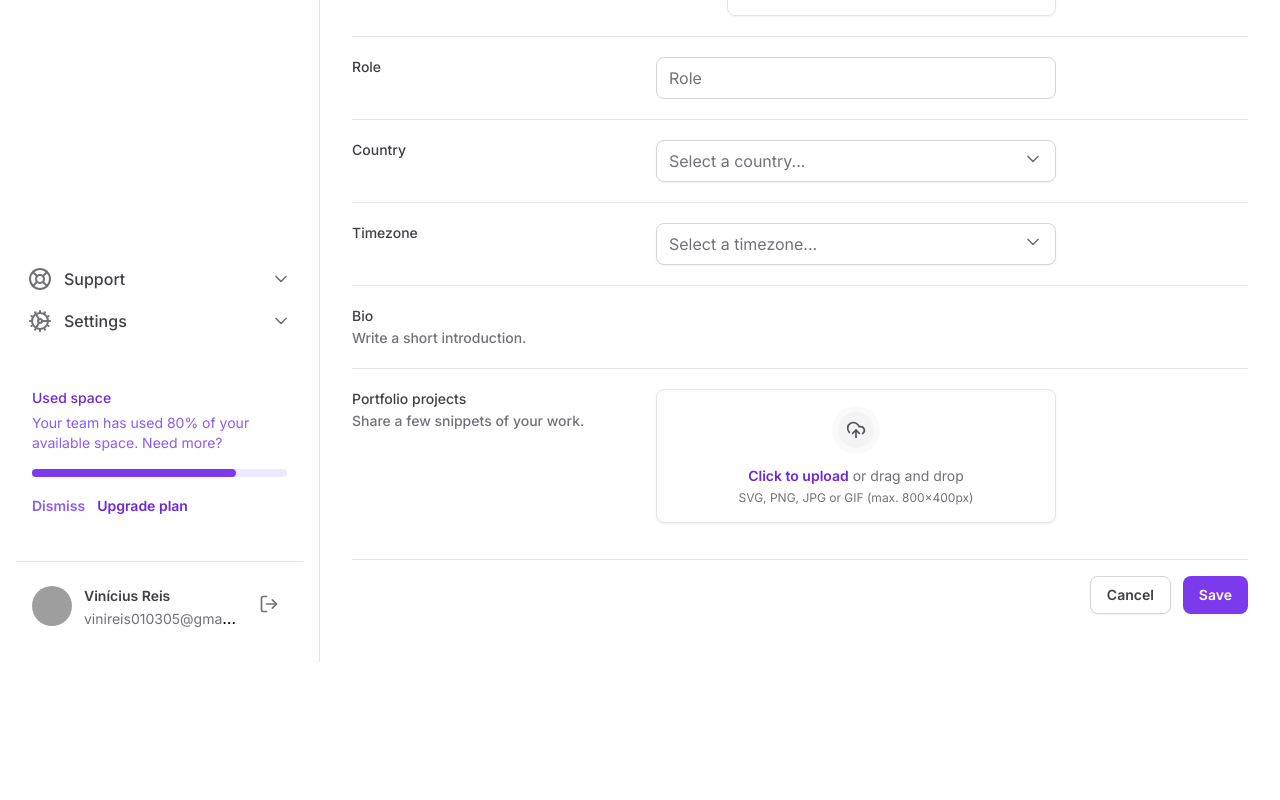
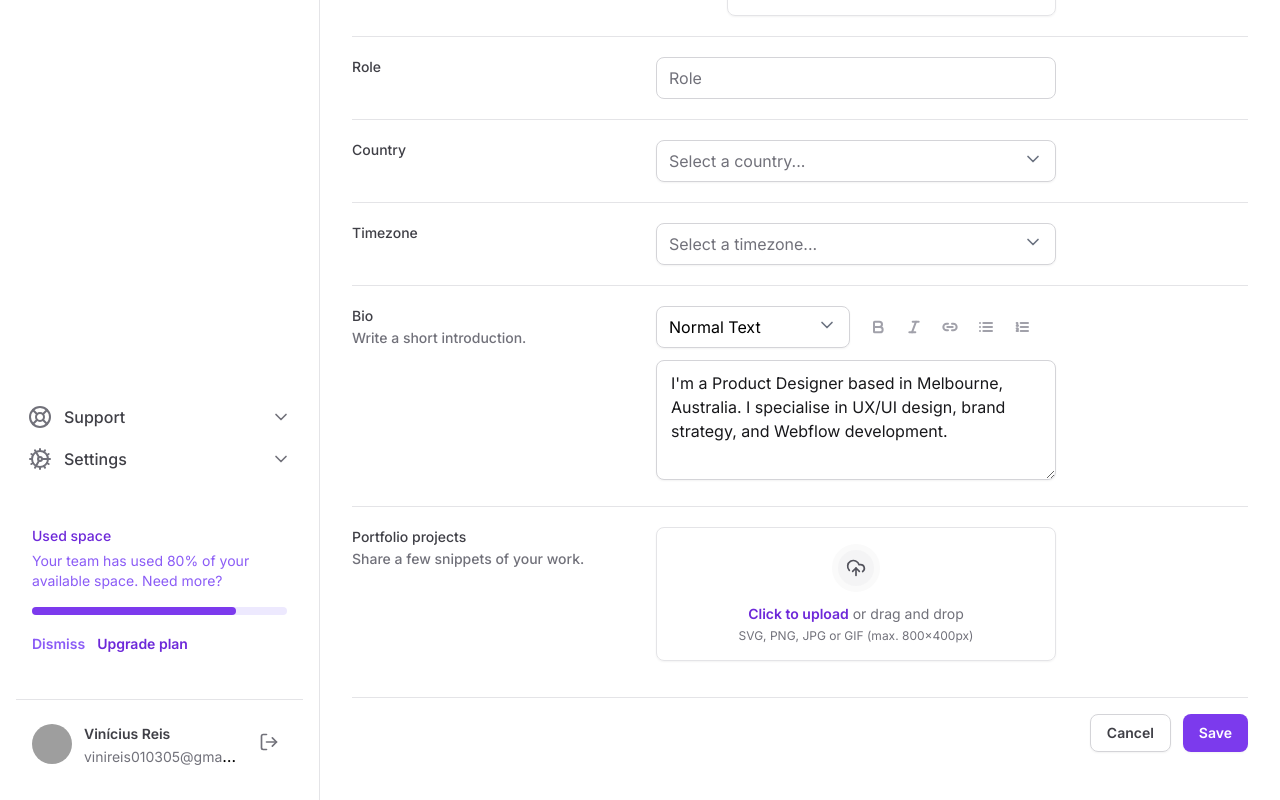
Before and after one commit to ViniciusSouzaDosReis/poc-tailwind-with-next, a Next.js app: page / in a window 1280 px wide. Shown: the part 566-1366 px from the top of the page. Before the commit the page ends 1228 px from the top, so only its background shows below. Built offline with nearby package versions, Linux system fonts and the light colour scheme; grey boxes are pictures that could not be loaded.

Commit message:
refactor: Update page component imports and add Textarea component

```diff
--- a/src/app/page.tsx
+++ b/src/app/page.tsx
@@ -1,9 +1,10 @@
 import { Input } from '@/components/Input'
 import { SettingsTab } from '@/components/SettingsTab'
-import { Mail } from 'lucide-react'
+import { Bold, Italic, Link2, List, ListOrdered, Mail } from 'lucide-react'
 import * as FileInput from '@/components/Form/FileInput'
 import { SelectInput } from '@/components/Form/SelectInput/inde'
 import { SelectItem } from '@/components/Form/SelectInput/SelectItem'
+import { Textarea } from '@/components/Form/Textarea'
 
 export default function Home() {
   return (
@@ -130,7 +131,42 @@ export default function Home() {
                 Write a short introduction.
               </span>
             </label>
-            <div></div>
+            <div className="flex flex-col gap-3">
+              <div className="flex items-center gap-3">
+                <div className="flex-1">
+                  <SelectInput defaultValue="normal">
+                    <SelectItem value="normal">Normal Text</SelectItem>
+                    <SelectItem value="bold">Bold</SelectItem>
+                  </SelectInput>
+                </div>
+                <div className="flex flex-1 gap-1">
+                  <button className="p-2">
+                    <Bold className="h-4 w-4 text-zinc-400" strokeWidth={3} />
+                  </button>
+                  <button className="p-2">
+                    <Italic className="h-4 w-4 text-zinc-400" strokeWidth={3} />
+                  </button>
+                  <button className="p-2">
+                    <Link2 className="h-4 w-4 text-zinc-400" strokeWidth={3} />
+                  </button>
+                  <button className="p-2">
+                    <List className="h-4 w-4 text-zinc-400" strokeWidth={3} />
+                  </button>
+                  <button className="p-2">
+                    <ListOrdered
+                      className="h-4 w-4 text-zinc-400"
+                      strokeWidth={3}
+                    />
+                  </button>
+                </div>
+              </div>
+              <div>
+                <Textarea
+                  id="bio"
+                  defaultValue="I'm a Product Designer based in Melbourne, Australia. I specialise in UX/UI design, brand strategy, and Webflow development."
+                />
+              </div>
+            </div>
           </div>
 
           <div className="grid grid-cols-form gap-6 pt-5">
```
